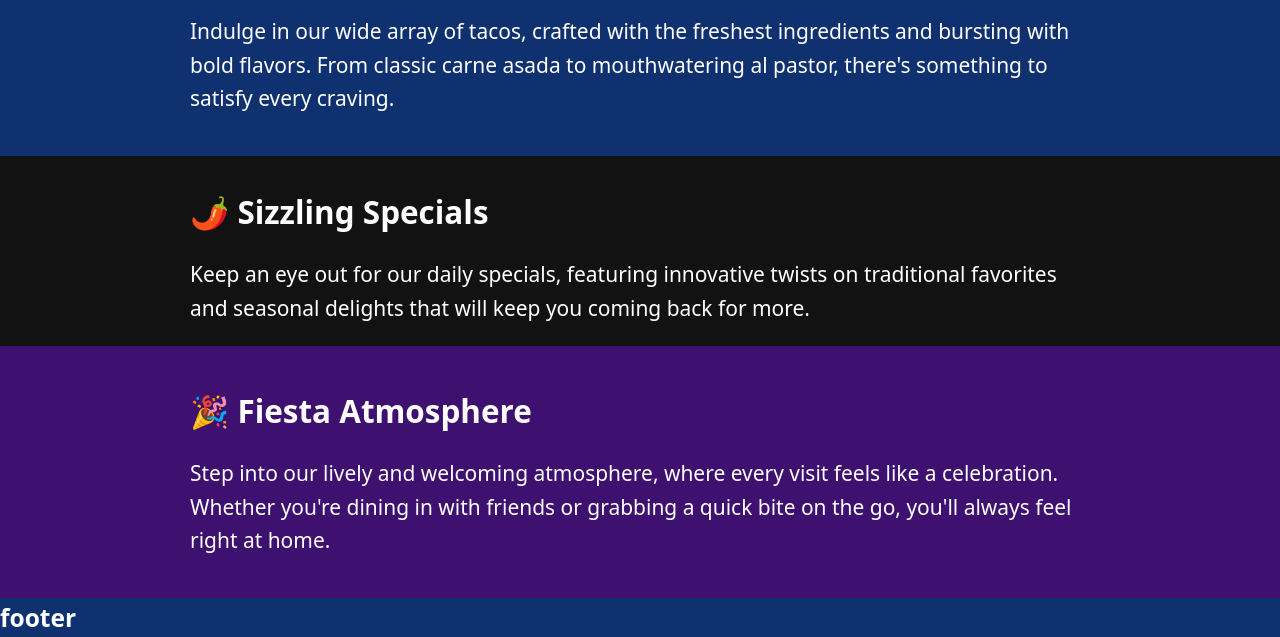
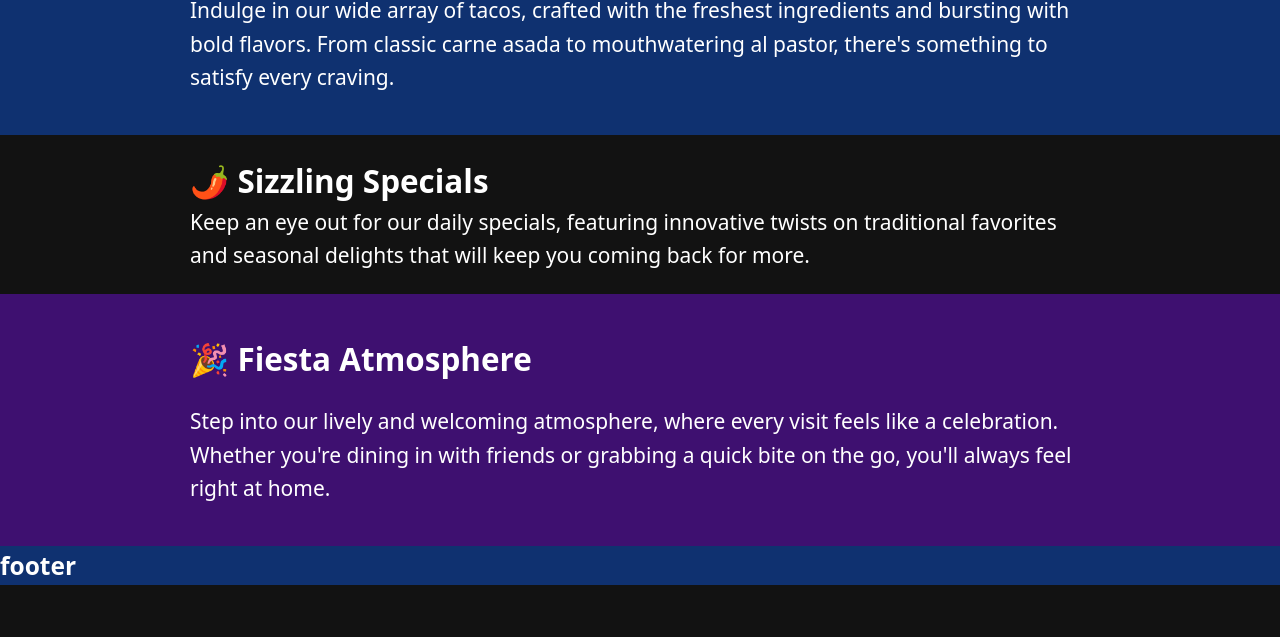
Before and after one commit to zaane/javascript-projects, a website built with webpack: page restaurant-homepage/src/index.html in a window 1280 px wide. Shown: the part 553-1190 px from the top of the page. After the commit the page ends 1138 px from the top, so only its background shows below. Built offline with nearby package versions, Linux system fonts and the light colour scheme.

Commit message:
move home content into js file and export/import it

```diff
--- /dev/null
+++ b/restaurant-homepage/src/home.js
@@ -0,0 +1,45 @@
+export default function home() {
+    const welcomeSection = document.createElement('section');
+    welcomeSection.classList.add('welcome');
+    welcomeSection.innerHTML =
+    `<h1 class="welcome-text">Welcome to Taco Town!</h1>
+    <p>Serving up authentic Mexican flavors since 2005, Taco Town is your go-to destination for delicious tacos
+        that pack a punch. Our mission is simple: to bring the vibrant taste of Mexico to your plate, one bite at a
+        time.
+    </p>`;
+
+    const tacoSection = document.createElement('section');
+    tacoSection.classList.add('taco');
+    tacoSection.classList.add('full-width', 'bg-primary', 'section-padding', 'flow');
+    tacoSection.innerHTML =
+    `<h2>🌮 Tantalizing Tacos</h2>
+    <p>
+    Indulge in our wide array of tacos, crafted with the freshest ingredients and bursting
+    with bold flavors. From classic carne asada to mouthwatering al pastor, there's something to satisfy
+    every
+    craving.
+    </p>`;
+
+    const specialsSection = document.createElement('section');
+    specialsSection.classList.add('specials');
+    specialsSection.innerHTML =
+    `<h2>🌶️ Sizzling Specials</h2>
+    <p>
+    Keep an eye out for our daily specials, featuring innovative twists on traditional
+    favorites and seasonal delights that will keep you coming back for more.
+    </p>`;
+
+    const atmosphereSection = document.createElement('section');
+    atmosphereSection.classList.add('atmosphere');
+    atmosphereSection.classList.add('full-width', 'bg-secondary', 'section-padding', 'flow');
+    atmosphereSection.innerHTML =
+    `<h2>🎉 Fiesta Atmosphere</h2>
+    <p>
+        Step into our lively and welcoming atmosphere, where every visit feels like a celebration.
+        Whether you're dining in with friends or grabbing a quick bite on the go, you'll always feel right at home.
+    </p>`;
+
+    const content = document.querySelector('#content');
+    content.append(welcomeSection,tacoSection,specialsSection,atmosphereSection);
+
+}
--- a/restaurant-homepage/src/index.html
+++ b/restaurant-homepage/src/index.html
@@ -24,13 +24,15 @@
     </header>
 
     <div id="content" class="flow content-grid">
+        <!-- <section class="welcome">
             <h1 class="welcome-text">Welcome to Taco Town!</h1>
             <p>Serving up authentic Mexican flavors since 2005, Taco Town is your go-to destination for delicious tacos
                 that pack a punch. Our mission is simple: to bring the vibrant taste of Mexico to your plate, one bite at a
                 time.
             </p>
+        </section>
 
-        <section class="full-width bg-primary section-padding flow">
+        <section class="tacos full-width bg-primary section-padding flow">
             <h2>🌮 Tantalizing Tacos</h2>
             <p>
                 Indulge in our wide array of tacos, crafted with the freshest ingredients and bursting
@@ -40,21 +42,21 @@
             </p>
         </section>
 
-        <!-- <img src="./images/beeftaco1_fullwidth.jpg" alt="" class="full-width"> -->
-
+        <section class="specials">
             <h2>🌶️ Sizzling Specials</h2>
             <p>
                 Keep an eye out for our daily specials, featuring innovative twists on traditional
                 favorites and seasonal delights that will keep you coming back for more.
             </p>
+        </section>
 
-        <section class="full-width bg-secondary section-padding flow">
+        <section class="atmosphere full-width bg-secondary section-padding flow">
             <h2>🎉 Fiesta Atmosphere</h2>
             <p>
                 Step into our lively and welcoming atmosphere, where every visit feels like a celebration.
                 Whether you're dining in with friends or grabbing a quick bite on the go, you'll always feel right at home.
             </p>
-        </section>
+        </section> -->
     </div>
 
     <footer class="bg-primary full-width">
--- a/restaurant-homepage/src/index.js
+++ b/restaurant-homepage/src/index.js
@@ -1,3 +1,4 @@
 import './styles.css';
+import home from './home';
 
-console.log('testing webpack')
+home();
```
Lines whose indentation alone changed are shown as unchanged.
